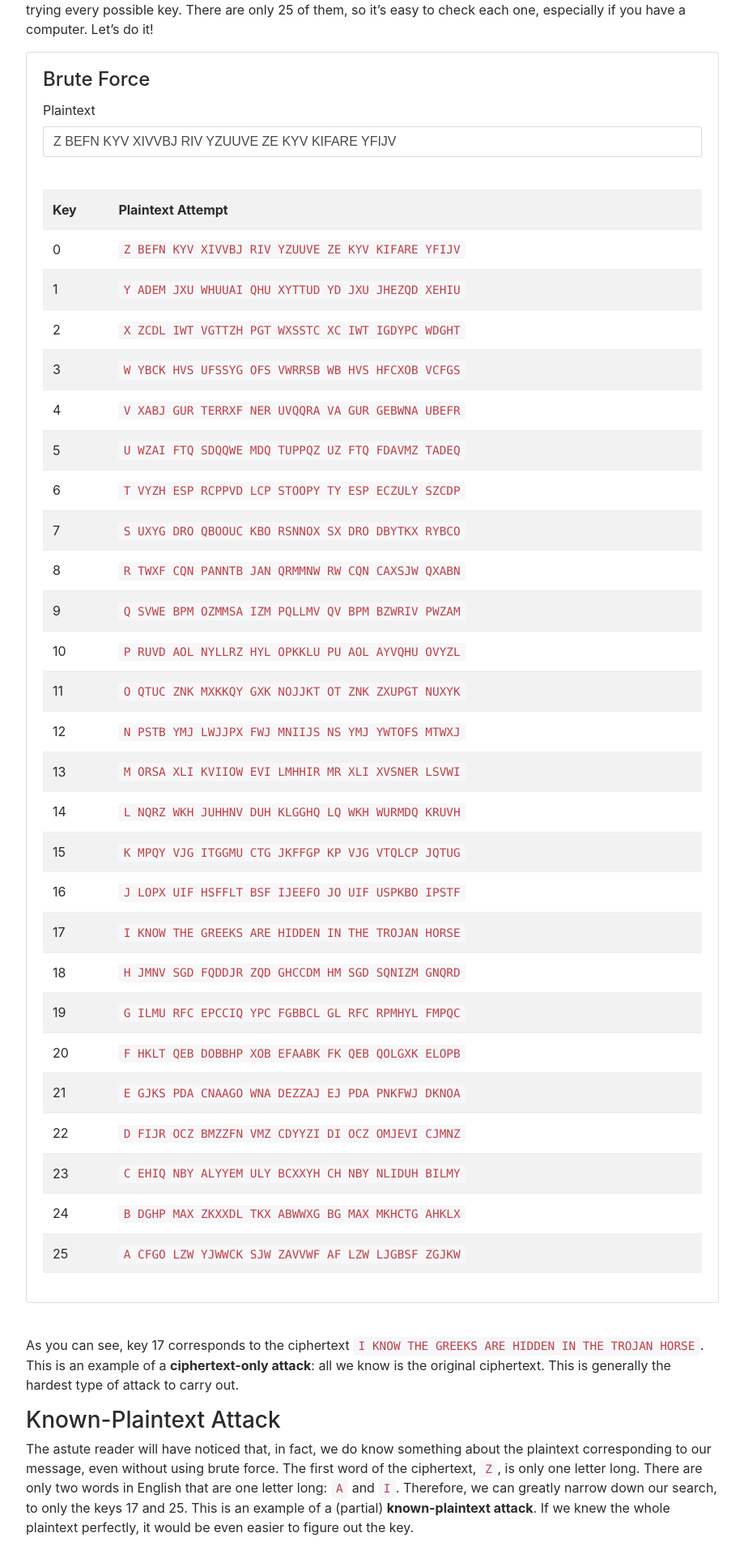
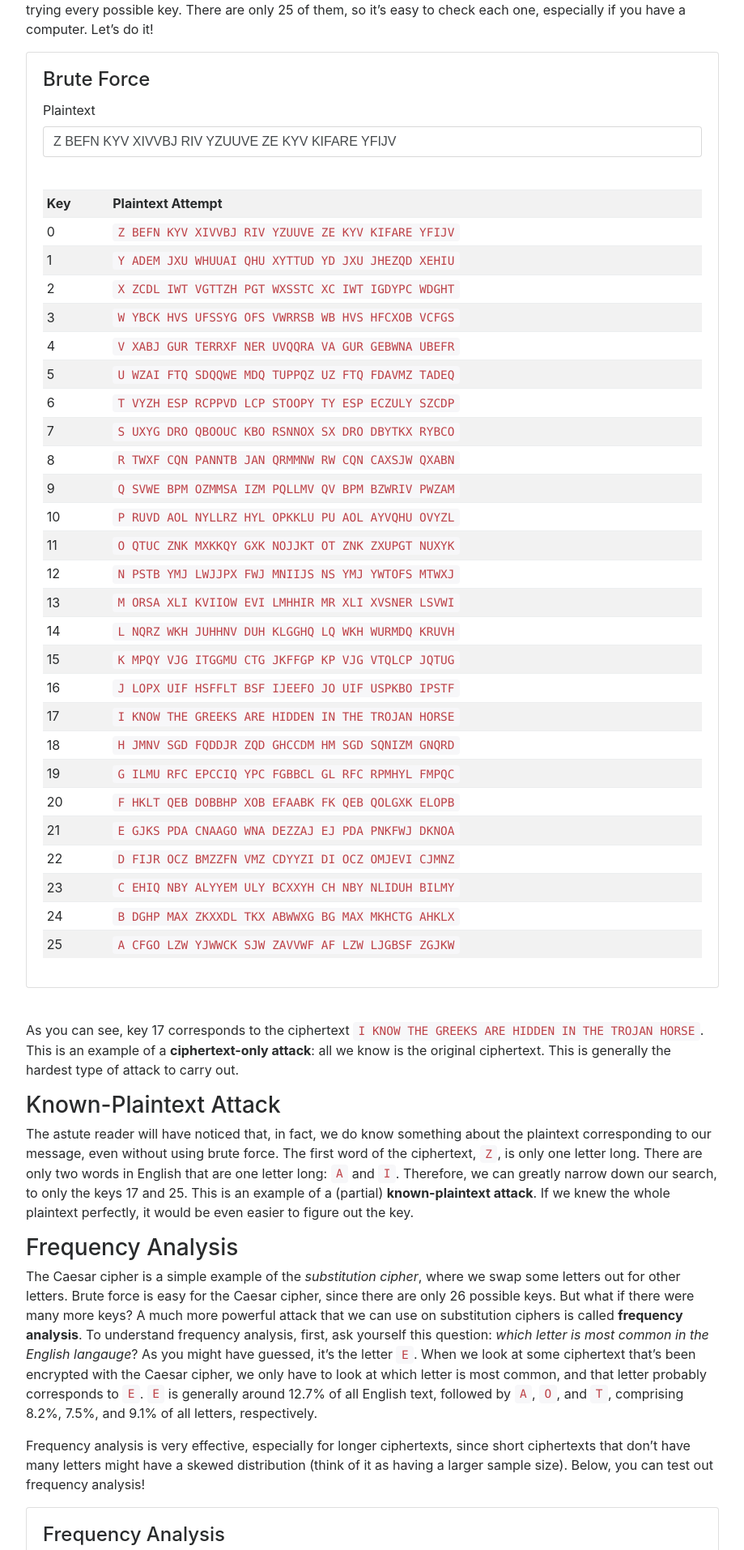
Before and after one commit to angstromctf/learn, a Jekyll site: the page built from _modules/crypto/classical/caesar.md, in a window 1280 px wide. Shown: the part 764-2678 px from the top of the page at 81% size, without its empty margins (53-972 px from the left). Built offline with Jekyll 4.4.1, drawn with Linux system fonts in a browser that asks for light colours; nearby versions of some CDN libraries.

```diff
--- a/_modules/crypto/classical/caesar.md
+++ b/_modules/crypto/classical/caesar.md
@@ -23,7 +23,7 @@ The first, and easiest, attack that can break the Caesar cipher is a **brute-for
 
     <br/>
 
-    <table class="table table-striped">
+    <table class="table table-striped table-sm">
         <tr><th style="width: 10%;">Key</th><th style="width: 90%;">Plaintext Attempt</th></tr>
         <tr><td>0</td><td><code id="plaintext0"></code></td></tr>
         <tr><td>1</td><td><code id="plaintext1"></code></td></tr>
@@ -138,7 +138,7 @@ Go you down that way towards the Capitol;
           </div>
         <br/>
 
-        <table class="table table-striped">
+        <table class="table table-striped table-sm">
             <tr><th style="width: 10%">Letter</th><th style="width: 20%;">Count</th><th style="width: 20%;">Frequency</th><th style="width: 10%">Letter</th><th style="width: 20%;">Count</th><th style="width: 20%;">Frequency</th></tr>
             <tr><td><code id="letter0"></code></td><td id="count0"></td><td id="frequency0"></td><td><code id="letter13"></code></td><td id="count13"></td><td id="frequency13"></td></tr>
             <tr><td><code id="letter1"></code></td><td id="count1"></td><td id="frequency1"></td><td><code id="letter14"></code></td><td id="count14"></td><td id="frequency14"></td></tr>
--- a/_plugins/nav.rb
+++ b/_plugins/nav.rb
@@ -1,42 +1,58 @@
 module Navigation
   class Navigation < Jekyll::Generator
+    # Strips a prefix from the beginning of a string if it's there
     def strip_leading(string, prefix)
       string = string.dup
       string[0..prefix.length-1] = '' if string.start_with? prefix
       return string
     end
 
-    def strip_trailing(string, prefix)
+    # Strips a suffix from the end of a string if it's there
+    def strip_trailing(string, suffix)
       string = string.dup
-      string[-prefix.length..-1] = '' if string.end_with? prefix
+      string[-suffix.length..-1] = '' if string.end_with? suffix
       return string
     end
 
+    # Recursively orders all the nodes in the tree
     def order(node)
+      # Add this node to the list of modules
       @ordered_modules.push(node)
 
+      # Find this node's immediate children
       children = @modules.find_all { |page| (page.permalink.start_with? node.permalink) && strip_leading(page.permalink, node.permalink).count('/') == 1 }
+
+      # Sort the children by the "order" parameters in their YAML
       children.sort_by! { |child| child.data['order'] }
 
       children.each do |child|
+        # Annotate the child with information about its parent (this node)
         child.data['parent'] = node
+
+        # Recursively order that child and its children
         order(child)
       end
 
+      # Annotate the child with information about its children
       node.data['children'] = children
     end
 
     def generate(site)
       @ordered_modules = []
+
+      # Retrieve the list of modules from Jekyll
       @modules = site.collections['modules'].docs
 
       @modules.each do |page|
+        # Assign permalinks to each module, removing the leading /modules and the trailing .html, reassigning /<url>/index.html to /<url>, and adding a slash
         page.data['permalink'] = strip_leading(strip_trailing(strip_trailing(page.url, '/index.html'), '.html'), '/modules') + '/'
       end
 
+      # Find the root module and order the modules starting from it
       site.config['root'] = @modules.find { |page| page.permalink == '/' }
       order(site.config['root'])
 
+      # Annotate every module with information about its previous and next module in the sequence
       for i in 0..@ordered_modules.length-1
         @ordered_modules[i].data['previous_module'] = @ordered_modules[i-1] if i > 0
         @ordered_modules[i].data['next_module'] = @ordered_modules[i+1] if i < @ordered_modules.length-1
```
